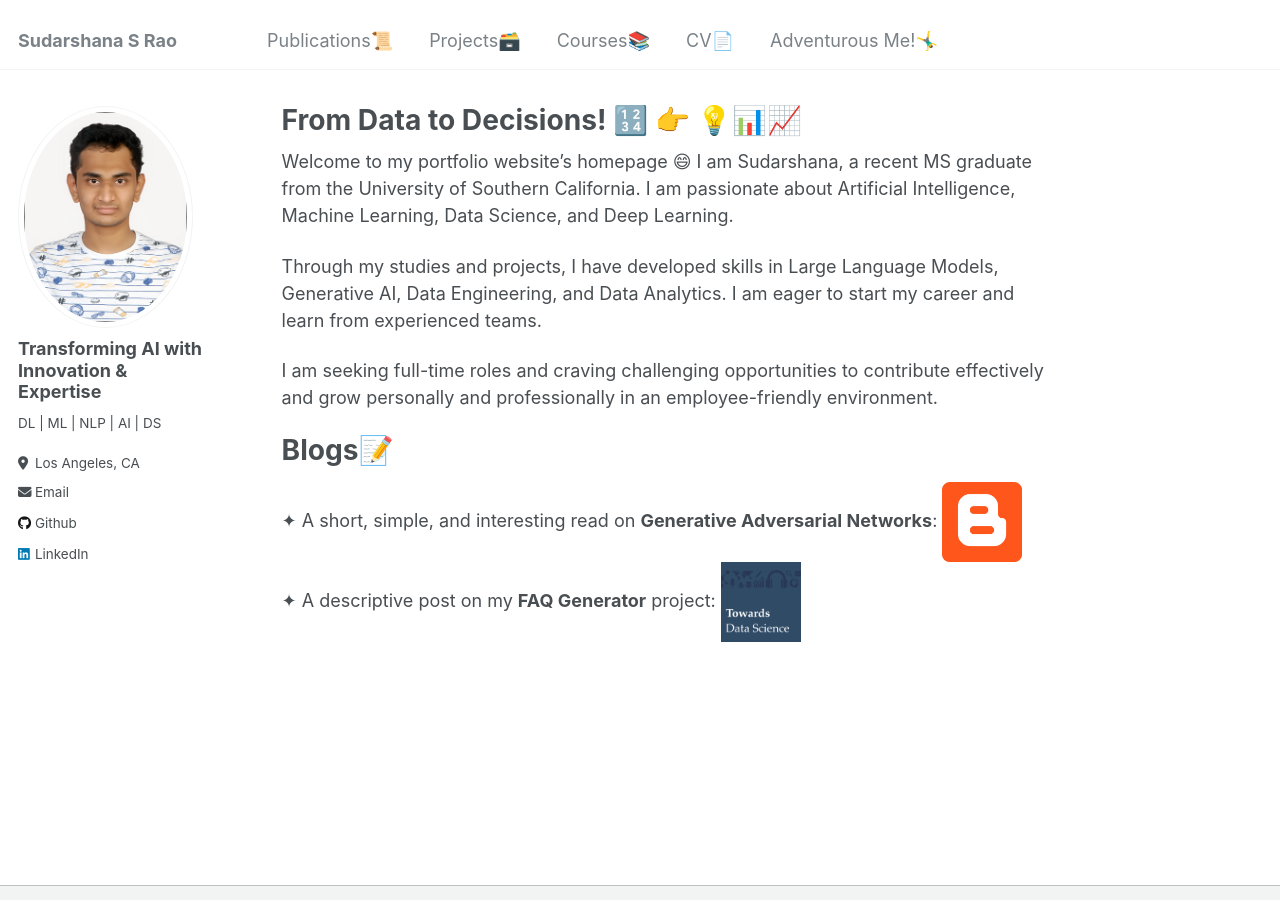
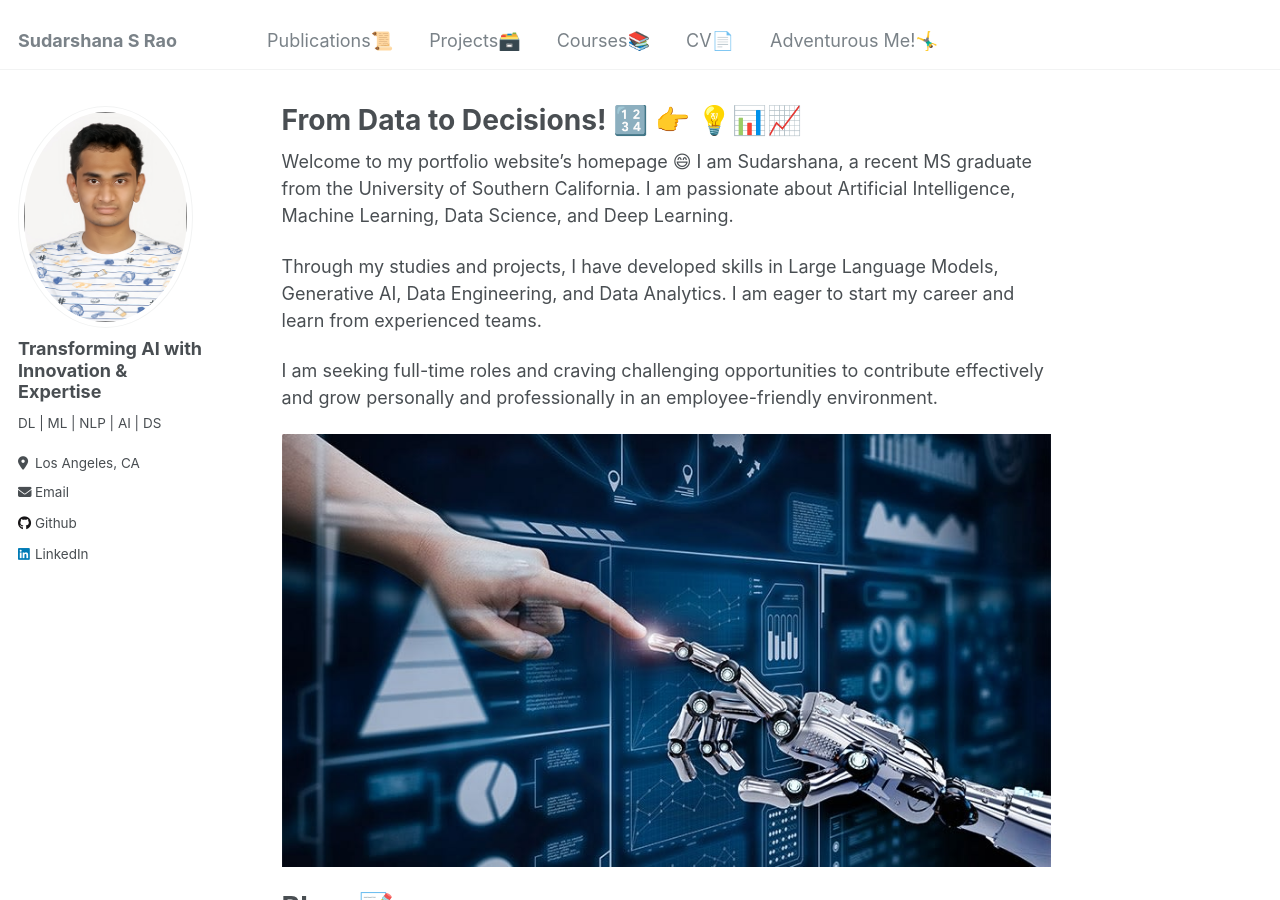
Before and after one commit to SudarshanaSRao/SudarshanaSRao.github.io, a Jekyll site: the page built from _pages/about.md, in a window 1280 px wide and 900 px high. Built offline with Jekyll 4.4.1, drawn with Linux system fonts in a browser that asks for light colours.

Commit message:
Update about.md

```diff
--- a/_pages/about.md
+++ b/_pages/about.md
@@ -13,6 +13,8 @@ Welcome to my portfolio website's homepage 😄 I am Sudarshana, a recent MS gra
 Through my studies and projects, I have developed skills in Large Language Models, Generative AI, Data Engineering, and Data Analytics. I am eager to start my career and learn from experienced teams.
 
 I am seeking full-time roles and craving challenging opportunities to contribute effectively and grow personally and professionally in an employee-friendly environment.
+
+<img src="/images/MLDL.jpg">
 
 # Blogs📝
 <div class="flexcontainer">
```
